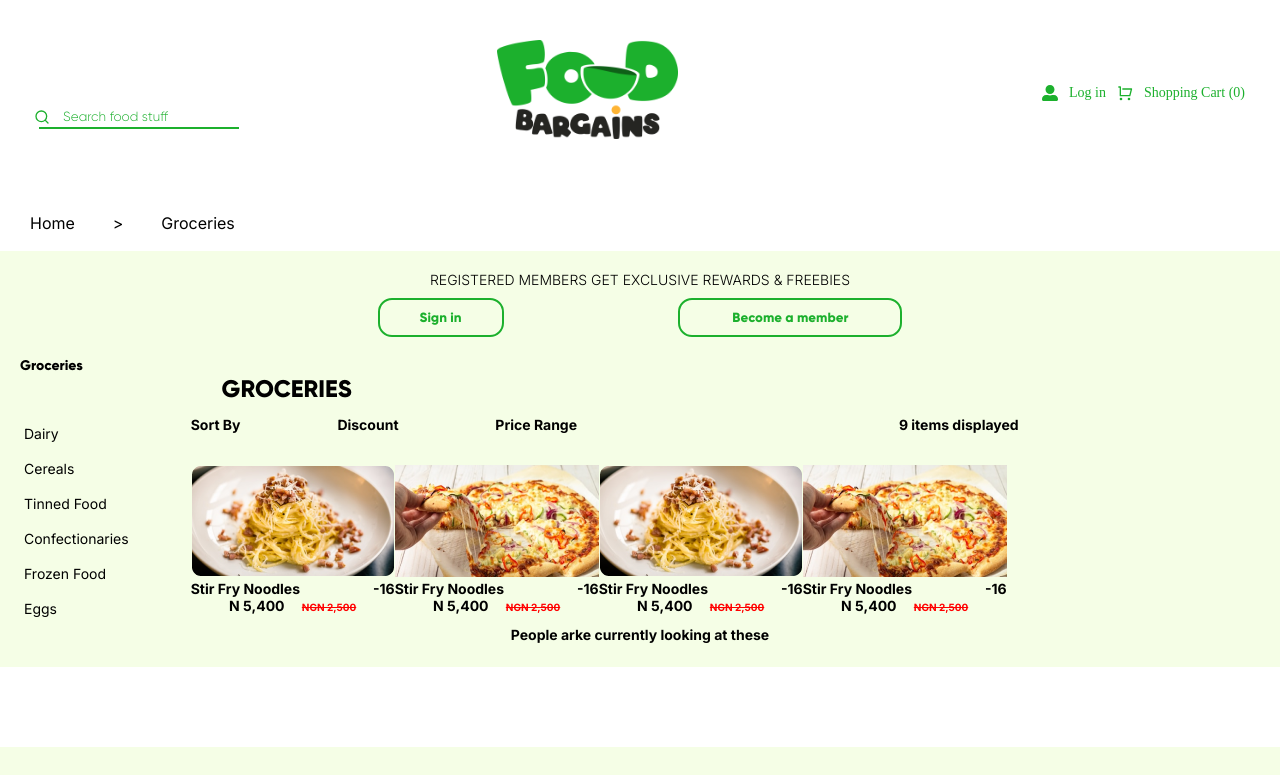
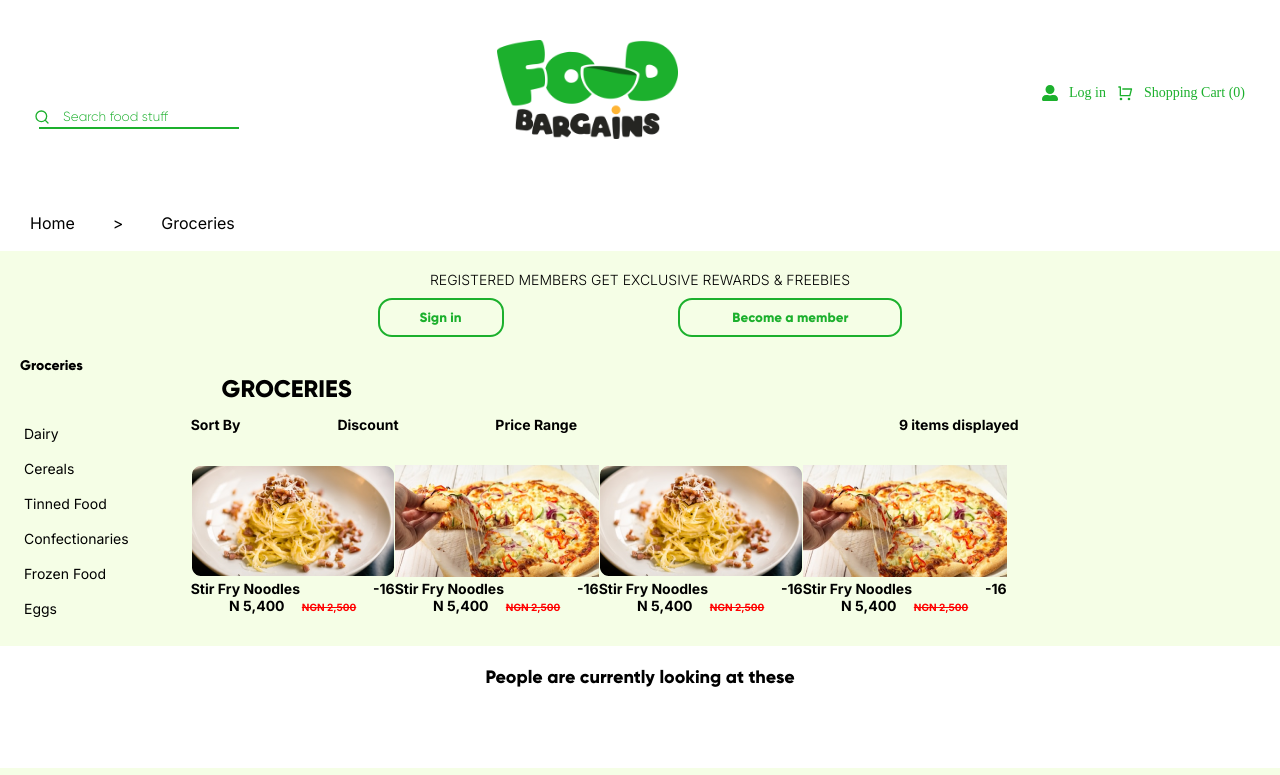
Before and after one commit to kingbee1/food-bargain, a React (Create React App) app: page /groceries in a window 1280 px wide. Shown: the top 775 px of the page. Built offline with nearby package versions, Linux system fonts and the light colour scheme.

Commit message:
fixed typo and updated css

```diff
--- a/src/App.css
+++ b/src/App.css
@@ -524,9 +524,7 @@ display: flex;
 
 .footer img {
   width: 107px;
-  /* text-align: center;
-  margin: auto; */
-  /* margin-left: 40px; */
+
 }
 
 /*/* GROCECERIES STYLING  */
@@ -544,8 +542,9 @@ display: flex;
  font-size: 14px;
  font-weight: 800;
  background: #F5FEE6;
- padding-bottom: 24px;
+ padding-bottom: 20px;
  padding-top: 20px;
+ margin-bottom: 10px;
 }
 
 .members-p {
@@ -627,3 +626,10 @@ padding-left: 4px;
   width: 40%;
   padding: 12px 12px;
 }
+
+.groc-bottom {
+  font-family: 'gil';
+  font-size: 18px;
+  margin-top: 20px;
+  text-align: center;
+}
--- a/src/pages/Groceries.js
+++ b/src/pages/Groceries.js
@@ -82,8 +82,8 @@ const Groceries = () => {
             </section>
             <div>
             </div>
-                <p className="groc-bottom">People arke currently looking at these </p>
         </div>
+                <p className="groc-bottom">People are currently looking at these </p>
         <Footer />
         </div>
     )
```
